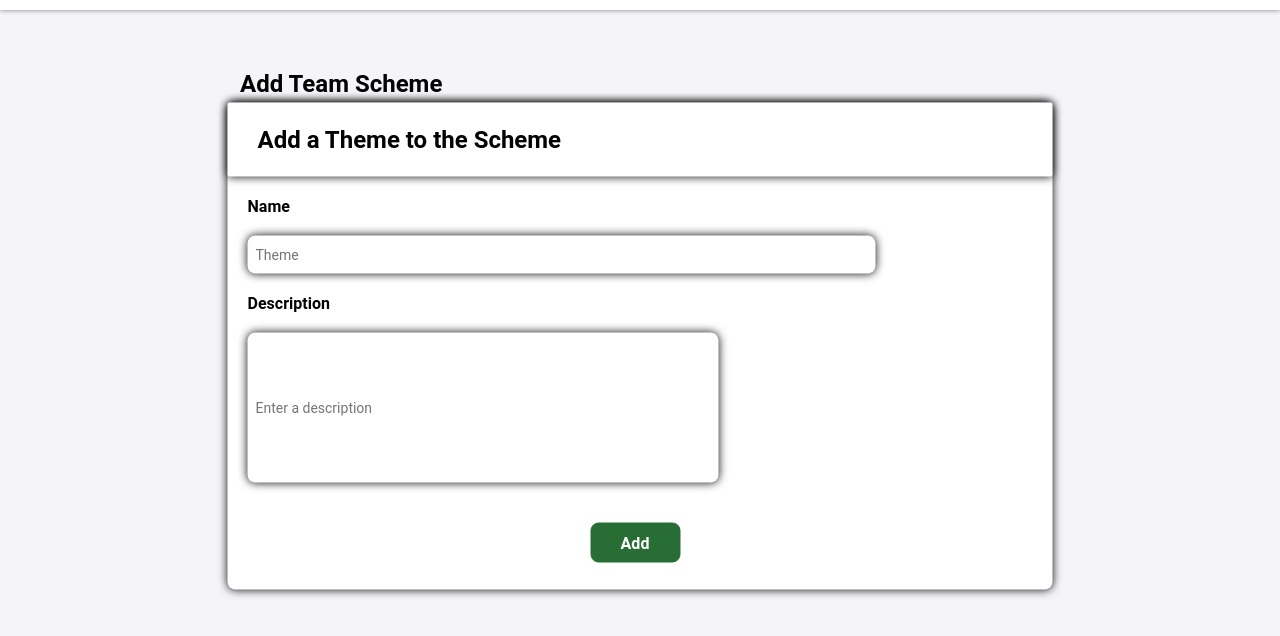
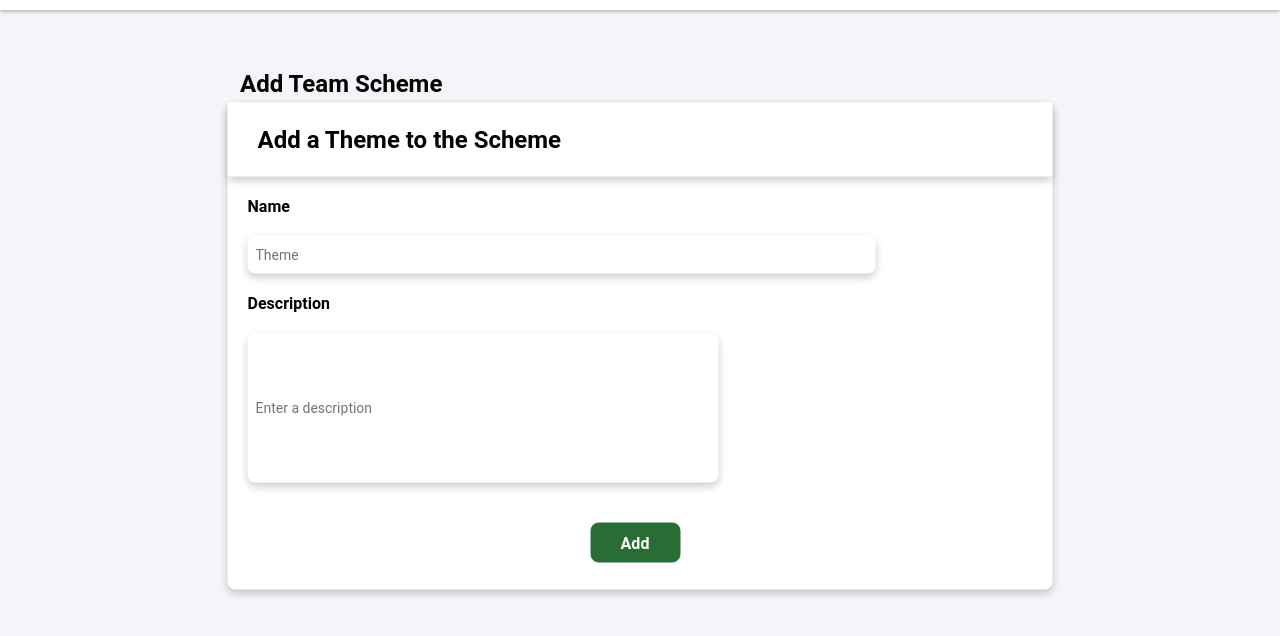
Before and after one commit to Ali-Asiri-X/SWE363-Project, a plain HTML site: page student from a team page.html in a window 1280 px wide. Both pictures are taken after typing "Sample" into the empty fields and a click on the button "Add a Theme". Shown: the part 54-690 px from the top of the page. Drawn offline with Linux system fonts and the light colour scheme.

Commit message:
Update styles.css
Change box-shadow values

```diff
--- a/styles.css
+++ b/styles.css
@@ -260,7 +260,7 @@ footer {
     height: 487px;
     background-color: #ffffff;
     border-radius: 8px;
-    box-shadow: 0px 0px 10px #030303;
+    box-shadow: 0 4px 8px rgba(0, 0, 0, 0.2);
     position: fixed;
     top: 50%;
     left: 50%;
@@ -300,7 +300,7 @@ footer {
     width: auto;
     height: 74px;
     padding: 0px 10px;
-    box-shadow: 0px 0px 10px #030303;
+    box-shadow: 0 4px 8px rgba(0, 0, 0, 0.2);
 }
 
 @media (max-width: 500px) {
@@ -350,7 +350,7 @@ footer {
     border: 0;
     box-sizing: border-box;
     border-radius: 8px;
-    box-shadow: 0px 0px 10px #030303;
+    box-shadow: 0 4px 8px rgba(0, 0, 0, 0.2);
     background-color: #ffffff;
     color: #030303;
     font-size: 14px;
@@ -367,7 +367,7 @@ footer {
     border: 0;
     box-sizing: border-box;
     border-radius: 8px;
-    box-shadow: 0px 0px 10px #030303;
+    box-shadow: 0 4px 8px rgba(0, 0, 0, 0.2);
     background-color: #ffffff;
     color: #030303;
     font-size: 14px;
```
